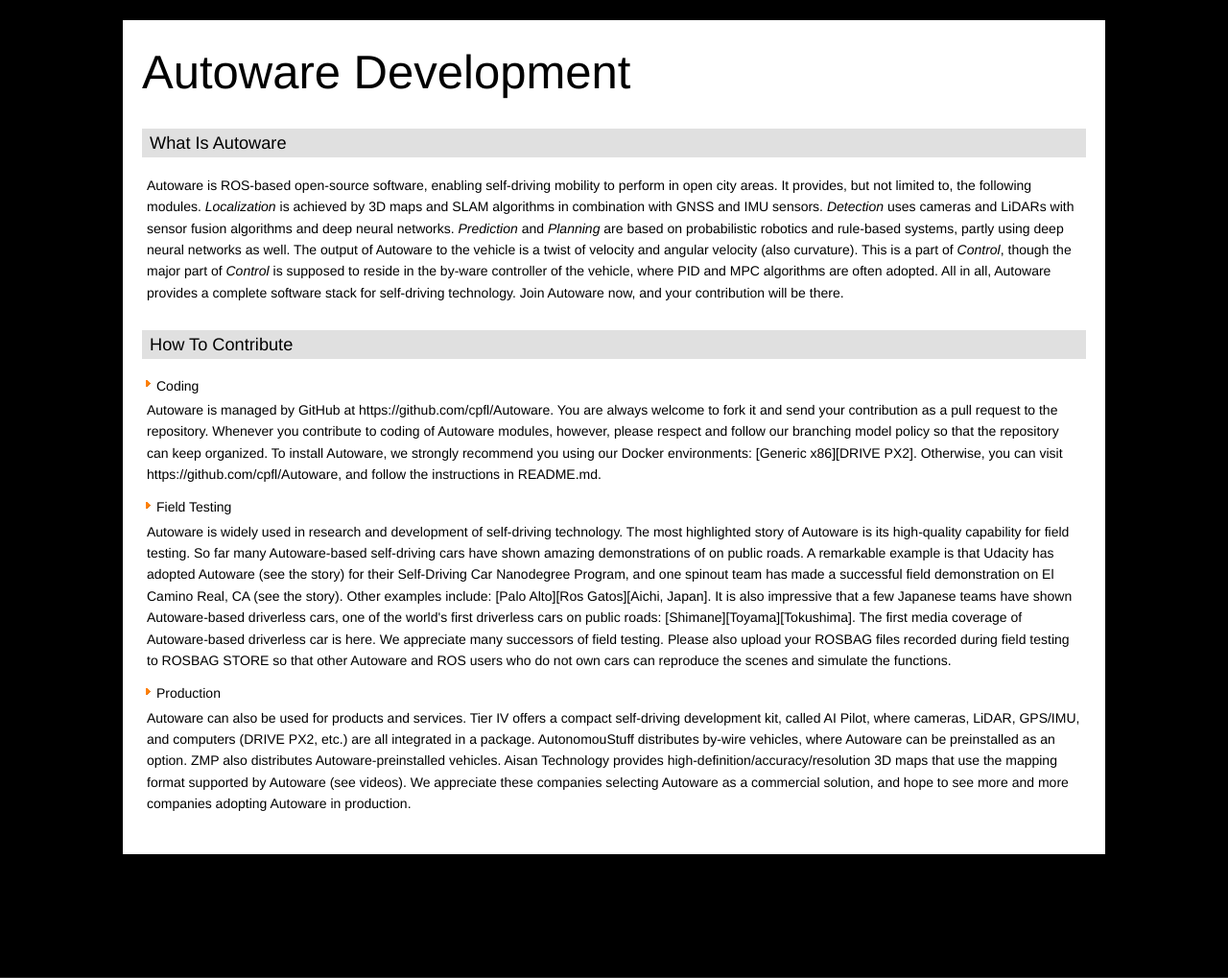
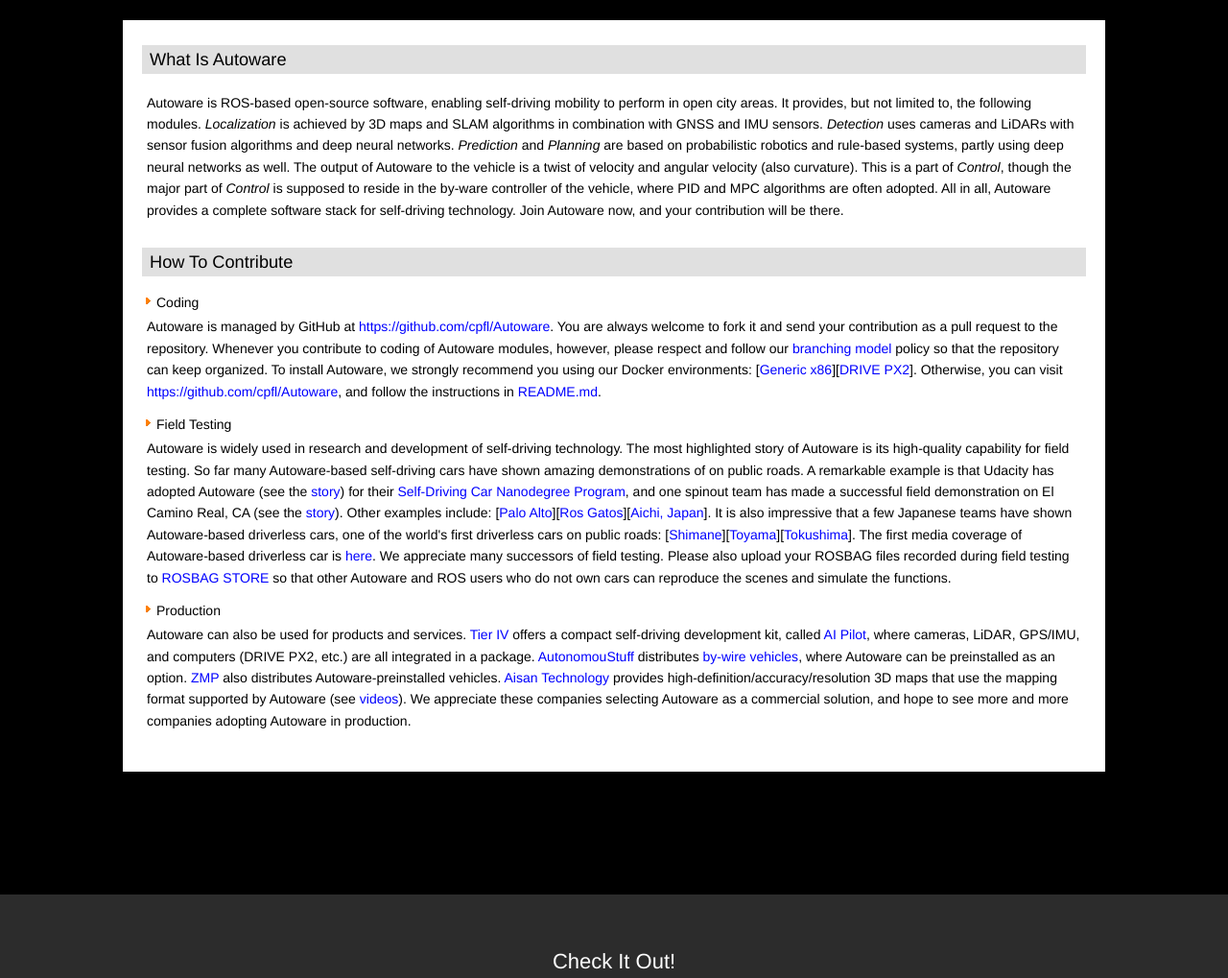
Before and after one commit to CPFL/autoware_web, a Django app: page /development/ in a window 1280 px wide. Shown: the part 86-1105 px from the top of the page at 96% size. Run offline with Django 3.2, Linux system fonts and the light colour scheme; some libraries are stand-ins or nearby versions.

Commit message:
Fix hightlight of link to blue

```diff
--- a/static/css/style.css
+++ b/static/css/style.css
@@ -138,3 +138,8 @@
   border-bottom: solid 1px #00a3e0;
   right: 0;
 }
+
+a:link { color: #0000ff; }
+a:visited { color: #000080; }
+a:hover { color: #ff0000; }
+a:active { color: #ff8000; }
--- a/template/welcome_page/development.html
+++ b/template/welcome_page/development.html
@@ -3,9 +3,6 @@
 <!-- The main column begins here. -->
 <div id="main">
 
-  <div class="test2_section normal">
-    <h1>Autoware Development</h1>
-  </div>
 
   <div class="test2_section normal">
 
```
